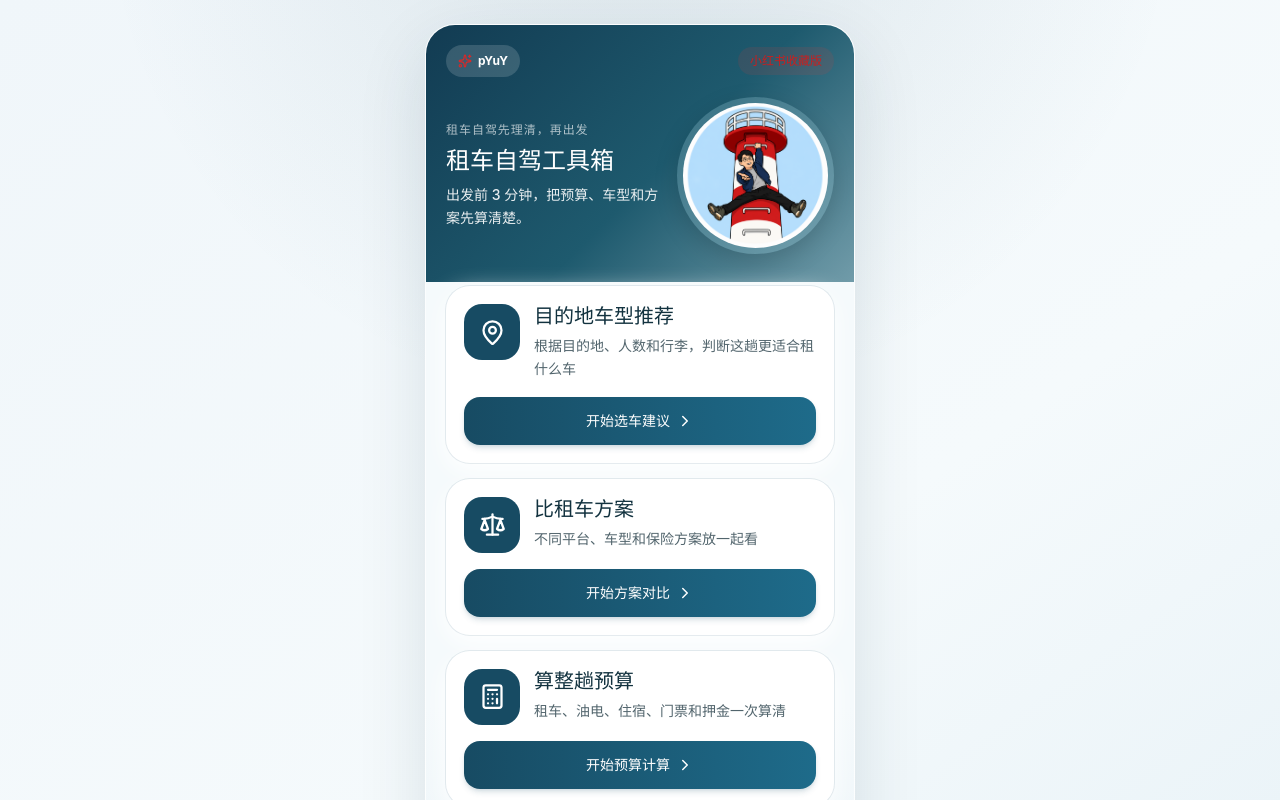
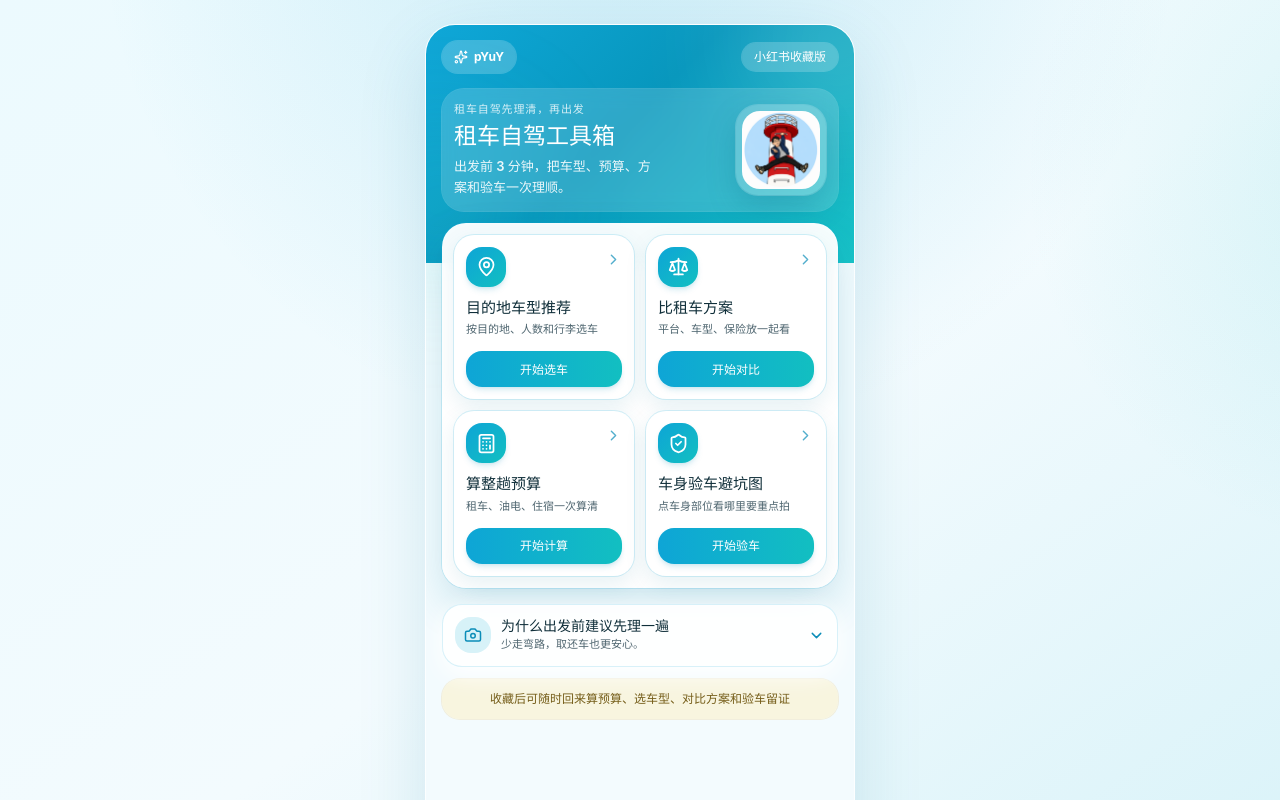
Before and after one commit to yu5539526-jpg/rental-drive-toolbox, a React (Vite) app: page / in a window 1280 px wide. Shown: the top 800 px of the page. Built offline with nearby package versions, Linux system fonts and the light colour scheme.

Commit message:
版本更新：优化首页首屏工具面板

```diff
--- a/src/components/BottomActionBar.jsx
+++ b/src/components/BottomActionBar.jsx
@@ -11,8 +11,8 @@ export default function BottomActionBar({ children, layout = 'single', className
 export function BottomActionButton({ as: Component = 'button', variant = 'primary', className = '', children, ...props }) {
   const variantClass =
     variant === 'secondary'
-      ? 'bg-card text-pine shadow-sm ring-1 ring-pine/15 hover:border-pine/25 hover:bg-mint/60 disabled:bg-aquaCard disabled:text-muted/60'
-      : 'bg-gradient-to-r from-[#174B63] to-[#1E6B8A] text-lightText shadow-md shadow-pine/15 hover:from-[#123B52] hover:to-[#174B63] active:from-[#123B52] active:to-[#174B63] disabled:from-muted/40 disabled:to-muted/40 disabled:text-white/80';
+      ? 'bg-card text-pine shadow-sm ring-1 ring-skyLine hover:border-pine/25 hover:bg-mint/70 disabled:bg-aquaCard disabled:text-muted/60'
+      : 'bg-gradient-to-r from-[#0EA5D6] to-[#12BFC1] text-lightText shadow-md shadow-pine/15 hover:from-[#0B93C2] hover:to-[#0EAFAF] active:from-[#087FA8] active:to-[#0B9E9E] disabled:from-muted/40 disabled:to-muted/40 disabled:text-white/80';
 
   return (
     <Component
--- a/src/index.css
+++ b/src/index.css
@@ -3,8 +3,8 @@
 @tailwind utilities;
 
 :root {
-  color: #12323F;
-  background: #F5FAFC;
+  color: #102F3A;
+  background: #F3FBFE;
   font-synthesis: none;
   text-rendering: optimizeLegibility;
   -webkit-font-smoothing: antialiased;
@@ -16,7 +16,7 @@
 }
 
 html {
-  background: #F5FAFC;
+  background: #F3FBFE;
   scroll-padding-bottom: calc(96px + env(safe-area-inset-bottom));
 }
 
@@ -26,8 +26,9 @@ body {
   min-height: 100vh;
   overflow-x: hidden;
   background:
-    radial-gradient(circle at 50% -10%, rgba(23, 75, 99, 0.10), transparent 34rem),
-    linear-gradient(145deg, #F0F6FA 0%, #F5FAFC 52%, #E3EFF5 100%);
+    radial-gradient(circle at 50% -10%, rgba(14, 165, 214, 0.16), transparent 34rem),
+    radial-gradient(circle at 110% 18%, rgba(18, 191, 193, 0.12), transparent 24rem),
+    linear-gradient(145deg, #ECFAFE 0%, #F3FBFE 52%, #D7F2F8 100%);
 }
 
 #root {
@@ -57,6 +58,15 @@ a {
     transform 160ms ease;
 }
 
+button:focus-visible,
+a:focus-visible,
+input:focus-visible,
+select:focus-visible,
+textarea:focus-visible {
+  outline: 2px solid rgba(14, 165, 214, 0.45);
+  outline-offset: 3px;
+}
+
 button:active,
 a:active {
   transform: translateY(1px) scale(0.99);
@@ -84,13 +94,13 @@ a {
   min-height: 100vh;
   width: 100%;
   overflow: hidden;
-  background: linear-gradient(180deg, rgba(240, 246, 250, 0.96), rgba(245, 250, 252, 0.98));
+  background: linear-gradient(180deg, rgba(236, 250, 254, 0.96), rgba(243, 251, 254, 0.98));
 }
 
 .screen-card {
-  border: 1px solid rgba(23, 75, 99, 0.08);
+  border: 1px solid rgba(14, 165, 214, 0.12);
   background: #ffffff;
-  box-shadow: 0 8px 24px rgba(18, 50, 63, 0.07);
+  box-shadow: 0 8px 24px rgba(8, 116, 151, 0.08);
 }
 
 .page-pad {
@@ -98,16 +108,16 @@ a {
 }
 
 .bottom-action {
-  background: rgba(245, 250, 252, 0.92);
-  border-top: 1px solid rgba(23, 75, 99, 0.10);
+  background: rgba(243, 251, 254, 0.92);
+  border-top: 1px solid rgba(14, 165, 214, 0.13);
   backdrop-filter: blur(12px);
   -webkit-backdrop-filter: blur(12px);
   padding-bottom: calc(0.75rem + env(safe-area-inset-bottom));
 }
 
 .modal-bottom-action {
-  background: rgba(245, 250, 252, 0.92);
-  border-top: 1px solid rgba(23, 75, 99, 0.10);
+  background: rgba(243, 251, 254, 0.92);
+  border-top: 1px solid rgba(14, 165, 214, 0.13);
   backdrop-filter: blur(12px);
   -webkit-backdrop-filter: blur(12px);
   padding-bottom: calc(0.75rem + env(safe-area-inset-bottom));
@@ -150,7 +160,7 @@ a {
     max-width: 430px;
     border: 1px solid rgba(255, 255, 255, 0.75);
     border-radius: 30px;
-    box-shadow: 0 24px 70px rgba(18, 50, 63, 0.12);
+    box-shadow: 0 24px 70px rgba(8, 116, 151, 0.14);
   }
 }
 
--- a/src/pages/Home.jsx
+++ b/src/pages/Home.jsx
@@ -8,103 +8,108 @@ const whyItems = [
   '生成自己的出行计划，方便保存和复盘',
 ];
 
+const tools = [
+  {
+    to: '/car-recommend',
+    icon: MapPin,
+    title: '目的地车型推荐',
+    text: '按目的地、人数和行李选车',
+    button: '选车',
+  },
+  {
+    to: '/price-compare',
+    icon: Scale,
+    title: '比租车方案',
+    text: '平台、车型、保险放一起看',
+    button: '对比',
+  },
+  {
+    to: '/budget',
+    icon: Calculator,
+    title: '算整趟预算',
+    text: '租车、油电、住宿一次算清',
+    button: '计算',
+  },
+  {
+    to: '/car-inspection-map',
+    icon: ShieldCheck,
+    title: '车身验车避坑图',
+    text: '点车身部位看哪里要重点拍',
+    button: '验车',
+  },
+];
+
 export default function Home() {
   const [isWhyOpen, setIsWhyOpen] = useState(false);
 
   return (
-    <main className="min-h-screen bg-cream">
-      <section className="relative overflow-hidden bg-[linear-gradient(135deg,#123B52_0%,#1E5A6E_55%,#DFF3F8_160%)] px-5 pb-7 pt-5 text-white">
+    <main className="min-h-screen overflow-hidden bg-cream text-ink">
+      <section className="relative px-4 pb-5 pt-4">
+        <div className="absolute inset-x-0 top-0 h-[238px] bg-[linear-gradient(135deg,#10A7D8_0%,#0797BD_45%,#18C3C7_100%)]" />
+        <div className="absolute right-[-72px] top-[-74px] h-44 w-44 rounded-full bg-white/20 blur-3xl" />
+        <div className="absolute left-[-52px] top-28 h-32 w-32 rounded-full bg-[#48E0CF]/25 blur-3xl" />
+
+        <div className="relative">
           <div className="flex items-center justify-between gap-3">
-          <div className="inline-flex min-h-8 items-center gap-1.5 rounded-full bg-white/15 px-3 text-xs font-bold">
-            <Sparkles size={14} className="text-red" />
+            <div className="inline-flex min-h-8 items-center gap-1.5 rounded-full bg-white/20 px-3 text-xs font-bold text-white ring-1 ring-white/20">
+              <Sparkles size={14} className="text-white" />
               pYuY
             </div>
-          <div className="rounded-full bg-[rgba(229,57,53,0.12)] px-3 py-1.5 text-xs font-bold text-[#C91F1F]">小红书收藏版</div>
+            <div className="rounded-full bg-white/20 px-3 py-1.5 text-xs font-bold text-white ring-1 ring-white/20">小红书收藏版</div>
           </div>
 
-        <div className="mt-5 flex items-center gap-3">
+          <div className="mt-4 flex items-center gap-3 rounded-[22px] bg-white/[0.16] p-3 text-white ring-1 ring-white/20 backdrop-blur">
             <div className="min-w-0 flex-1">
-            <p className="text-xs font-bold tracking-[0.08em] text-white/65">租车自驾先理清，再出发</p>
-            <h1 className="mt-2 text-[24px] font-bold leading-tight">租车自驾工具箱</h1>
-            <p className="mt-2 text-[14px] font-medium leading-relaxed text-white/90">
-              出发前 3 分钟，把预算、车型和方案先算清楚。
+              <p className="text-[11px] font-bold tracking-[0.08em] text-white/80">租车自驾先理清，再出发</p>
+              <h1 className="mt-1 text-[23px] font-black leading-tight">租车自驾工具箱</h1>
+              <p className="mt-1.5 max-w-[13rem] text-[13px] font-semibold leading-relaxed text-white/90">
+                出发前 3 分钟，把车型、预算、方案和验车一次理顺。
               </p>
             </div>
-          <div className="shrink-0">
-            <div className="rounded-full bg-[#A5D0DC]/25 p-1.5 shadow-[0_8px_24px_rgba(0,0,0,0.15)]">
+            <div className="shrink-0 rounded-[22px] bg-white/[0.22] p-1.5 shadow-[0_12px_30px_rgba(5,93,125,0.24)] ring-1 ring-white/20">
               <img
                 src="/images/pyuy-lighthouse-hero.png"
-                alt="pyUY 租车自驾工具箱品牌插画"
-                width="115"
-                height="115"
+                alt="pyUY 租车自驾工具箱个人图像"
+                width="78"
+                height="78"
                 fetchPriority="high"
-                className="h-[115px] w-[115px] rounded-full object-cover sm:h-[145px] sm:w-[145px]"
+                className="h-[78px] w-[78px] rounded-[18px] object-cover"
               />
             </div>
           </div>
+
+          <section className="mt-3 rounded-[24px] bg-card/[0.96] p-3 shadow-[0_18px_42px_rgba(10,128,163,0.16)] ring-1 ring-skyLine backdrop-blur">
+            <div className="grid grid-cols-2 gap-3">
+              {tools.map((tool) => (
+                <ToolEntry key={tool.to} {...tool} />
+              ))}
             </div>
           </section>
 
-      <section className="-mt-5 rounded-t-[26px] bg-gradient-to-b from-cream via-cream to-mint px-5 pb-7 pt-6">
-        <div className="grid gap-4">
-          <ToolEntry
-            to="/car-recommend"
-            icon={MapPin}
-            title="目的地车型推荐"
-            text="根据目的地、人数和行李，判断这趟更适合租什么车"
-            button="开始选车建议"
-            priority="primary"
-          />
-          <ToolEntry
-            to="/price-compare"
-            icon={Scale}
-            title="比租车方案"
-            text="不同平台、车型和保险方案放一起看"
-            button="开始方案对比"
-            priority="primary"
-          />
-          <ToolEntry
-            to="/budget"
-            icon={Calculator}
-            title="算整趟预算"
-            text="租车、油电、住宿、门票和押金一次算清"
-            button="开始预算计算"
-            priority="primary"
-          />
-          <ToolEntry
-            to="/car-inspection-map"
-            icon={ShieldCheck}
-            title="车身验车避坑图"
-            text="点车身部位，看取车时哪里要重点拍"
-            button="开始验车"
-            priority="secondary"
-          />
-        </div>
-
-        <section className="fade-up mt-6 rounded-[24px] border border-pine/10 bg-card p-4 shadow-card">
+          <section className="fade-up mt-4 rounded-[20px] border border-skyLine bg-card/[0.92] p-3 shadow-card">
             <button
               type="button"
               aria-expanded={isWhyOpen}
               onClick={() => setIsWhyOpen((open) => !open)}
-            className="flex w-full items-center gap-3 text-left"
+              className="flex w-full items-center gap-2.5 text-left focus-visible:outline-none focus-visible:ring-2 focus-visible:ring-pine/[0.35]"
             >
-            <span className="grid h-10 w-10 shrink-0 place-items-center rounded-2xl bg-mint text-pine">
-              <Camera size={20} />
+              <span className="grid h-9 w-9 shrink-0 place-items-center rounded-2xl bg-mint text-pine">
+                <Camera size={18} />
               </span>
               <div className="min-w-0 flex-1">
-              <h2 className="text-base font-bold leading-tight text-ink">为什么出发前建议先理一遍</h2>
-              <p className="mt-1 text-xs leading-relaxed text-muted">几分钟把租车方案、预算和关键留证顺一遍。</p>
+                <h2 className="text-[14px] font-bold leading-tight text-ink">为什么出发前建议先理一遍</h2>
+                <p className="mt-0.5 text-[11px] font-medium leading-relaxed text-muted">少走弯路，取还车也更安心。</p>
               </div>
               <ChevronDown
-              size={18}
+                size={17}
                 className={`shrink-0 text-pine transition-transform duration-200 ${isWhyOpen ? 'rotate-180' : ''}`}
               />
             </button>
 
             {isWhyOpen ? (
-            <ul className="mt-4 grid gap-2.5">
+              <ul className="mt-3 grid gap-2">
                 {whyItems.map((item) => (
-                <li key={item} className="flex gap-2 rounded-2xl bg-mint/70 px-3 py-2.5 text-sm font-medium leading-relaxed text-ink">
+                  <li key={item} className="flex gap-2 rounded-2xl bg-aquaCard px-3 py-2 text-xs font-bold leading-relaxed text-ink">
                     <span className="mt-1.5 h-1.5 w-1.5 shrink-0 rounded-full bg-pine" />
                     <span>{item}</span>
                   </li>
@@ -113,46 +118,33 @@ export default function Home() {
             ) : null}
           </section>
 
-        <p className="mt-4 rounded-[20px] bg-amberSoft/45 px-4 py-3 text-center text-sm font-bold leading-relaxed text-amberDark ring-1 ring-warning/20">
-          收藏后可随时回来算预算、选车型和对比方案
+          <p className="mt-3 rounded-[18px] bg-amberSoft/[0.55] px-3 py-2.5 text-center text-xs font-bold leading-relaxed text-amberDark ring-1 ring-warning/20">
+            收藏后可随时回来算预算、选车型、对比方案和验车留证
           </p>
+        </div>
       </section>
     </main>
   );
 }
 
-function ToolEntry({ to, icon: Icon, title, text, button, priority }) {
-  const isPrimary = priority === 'primary';
-
+function ToolEntry({ to, icon: Icon, title, text, button }) {
   return (
-    <article
-      className={`fade-up rounded-[24px] bg-card text-ink ring-1 ring-pine/10 ${
-        isPrimary ? 'p-[18px] shadow-card' : 'p-4 shadow-card'
-      }`}
-    >
-      <div className="flex items-start gap-3.5">
-        <span
-          className={`grid shrink-0 place-items-center rounded-[18px] ${
-            isPrimary ? 'h-14 w-14 bg-pine text-white' : 'h-11 w-11 bg-mint text-pine'
-          }`}
-        >
-          <Icon size={isPrimary ? 27 : 21} />
+    <article className="fade-up flex min-h-[150px] flex-col rounded-[20px] bg-white p-3 text-ink shadow-[0_8px_22px_rgba(8,116,151,0.10)] ring-1 ring-skyLine">
+      <div className="flex items-start justify-between gap-2">
+        <span className="grid h-10 w-10 shrink-0 place-items-center rounded-2xl bg-[linear-gradient(135deg,#0EA5D6,#12BFC1)] text-white shadow-md shadow-pine/15">
+          <Icon size={21} />
         </span>
-        <div className="min-w-0 flex-1">
-          <h2 className={`font-bold leading-tight ${isPrimary ? 'text-[20px]' : 'text-[17px]'}`}>{title}</h2>
-          <p className={`mt-1.5 font-medium leading-relaxed text-muted ${isPrimary ? 'text-sm' : 'text-[13px]'}`}>{text}</p>
+        <ChevronRight size={17} className="mt-1 shrink-0 text-pine/70" />
       </div>
+      <div className="mt-3 min-w-0 flex-1">
+        <h2 className="text-[15px] font-black leading-tight text-ink">{title}</h2>
+        <p className="mt-1 text-[11px] font-semibold leading-relaxed text-muted">{text}</p>
       </div>
       <Link
         to={to}
-        className={`inline-flex w-full items-center justify-center gap-1.5 rounded-2xl px-3 text-center font-bold leading-tight ${
-          isPrimary
-            ? 'mt-4 min-h-12 bg-gradient-to-r from-[#174B63] to-[#1E6B8A] text-sm text-white shadow-md shadow-pine/15 hover:from-[#123B52] hover:to-[#174B63] active:from-[#123B52] active:to-[#174B63]'
-            : 'mt-3 min-h-11 border border-pine/15 bg-aquaCard text-[13px] text-pine hover:border-pine/25 hover:bg-mint/60'
-        }`}
+        className="mt-3 inline-flex min-h-9 w-full items-center justify-center rounded-2xl bg-gradient-to-r from-[#0EA5D6] to-[#12BFC1] px-3 text-center text-[12px] font-black leading-tight text-white shadow-md shadow-pine/15 hover:from-[#0B93C2] hover:to-[#0EAFAF] focus-visible:outline-none focus-visible:ring-2 focus-visible:ring-pine/[0.35]"
       >
-        {button}
-        <ChevronRight size={isPrimary ? 18 : 16} />
+        开始{button}
       </Link>
     </article>
   );
--- a/tailwind.config.js
+++ b/tailwind.config.js
@@ -4,18 +4,18 @@ export default {
   theme: {
     extend: {
       colors: {
-        // 主品牌色 — 深海蓝
-        pine: '#174B63',
-        // 强调色 — 灯塔红（仅小面积使用）
+        // 主品牌色：清爽蓝青，保持活力与对比度
+        pine: '#0B8DB8',
+        // 强调色：小面积使用
         red: '#D92828',
         // 文字色
-        ink: '#12323F',
-        muted: '#52656D',
-        faint: '#829399',
-        // 背景色 — 冰川白 / 浅蓝白
-        cream: '#F5FAFC',
-        aquaCard: '#F0F6FA',
-        mint: '#E3EFF5',
+        ink: '#102F3A',
+        muted: '#4F6670',
+        faint: '#7D969F',
+        // 背景色：明亮但不发灰
+        cream: '#F3FBFE',
+        aquaCard: '#E8F8FD',
+        mint: '#D7F2F8',
         // 卡片色
         card: '#FFFFFF',
         lightText: '#FFFFFF',
@@ -27,12 +27,13 @@ export default {
         warning: '#E5B85C',
         coral: '#E53935',
         // 边框色
-        softLine: 'rgba(23, 75, 99, 0.10)',
+        softLine: 'rgba(11, 141, 184, 0.12)',
+        skyLine: 'rgba(14, 165, 214, 0.16)',
       },
       boxShadow: {
-        soft: '0 16px 38px rgba(18, 50, 63, 0.10)',
-        card: '0 8px 24px rgba(18, 50, 63, 0.07)',
-        shell: '0 24px 70px rgba(18, 50, 63, 0.12)',
+        soft: '0 16px 38px rgba(8, 116, 151, 0.12)',
+        card: '0 8px 24px rgba(8, 116, 151, 0.08)',
+        shell: '0 24px 70px rgba(8, 116, 151, 0.14)',
       },
       fontFamily: {
         sans: ['Inter', 'PingFang SC', 'Microsoft YaHei', 'Arial', 'sans-serif'],
```
Also changed, not shown: 1 other file (tests, documents, lock files or other folders). Lines whose indentation alone changed are shown as unchanged.
